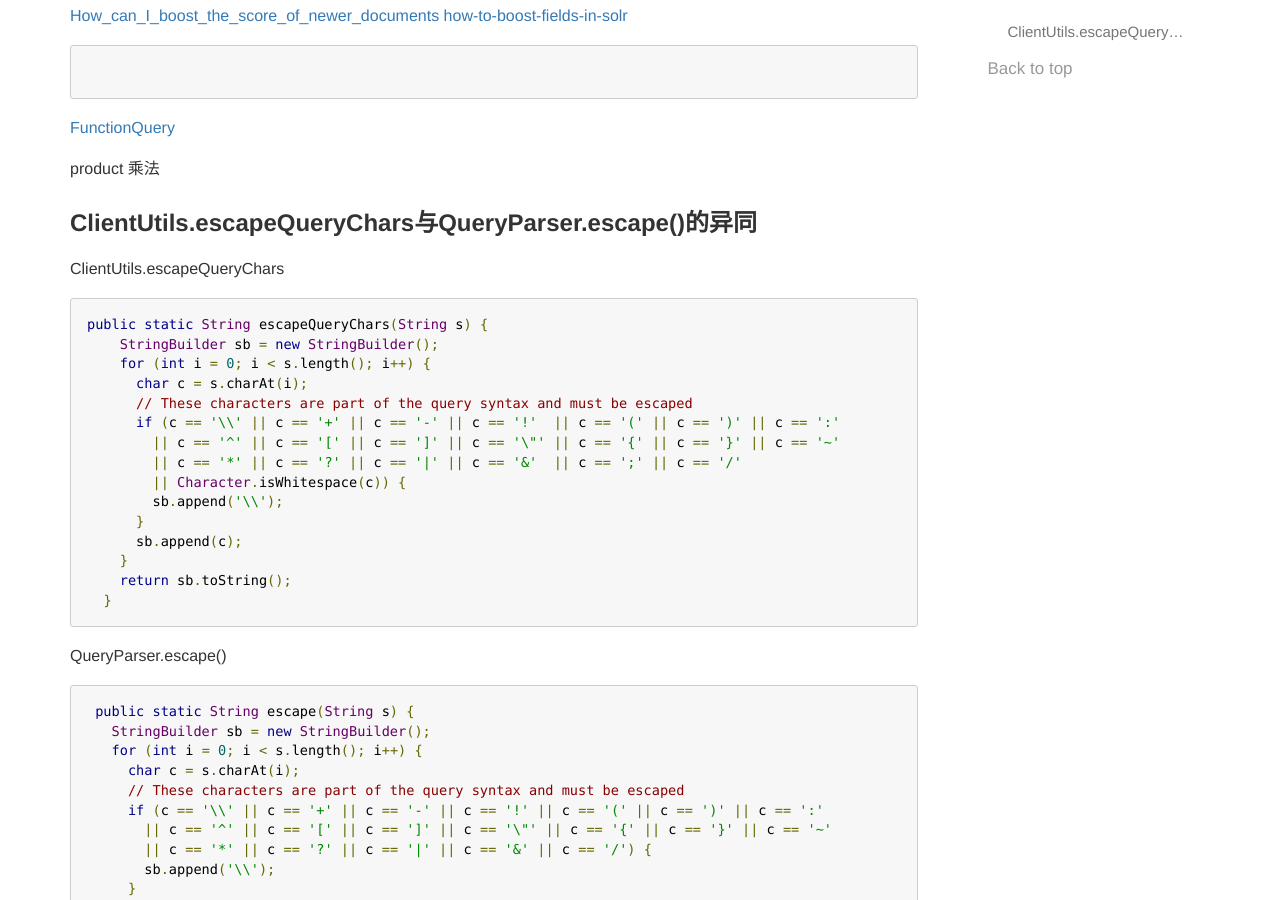
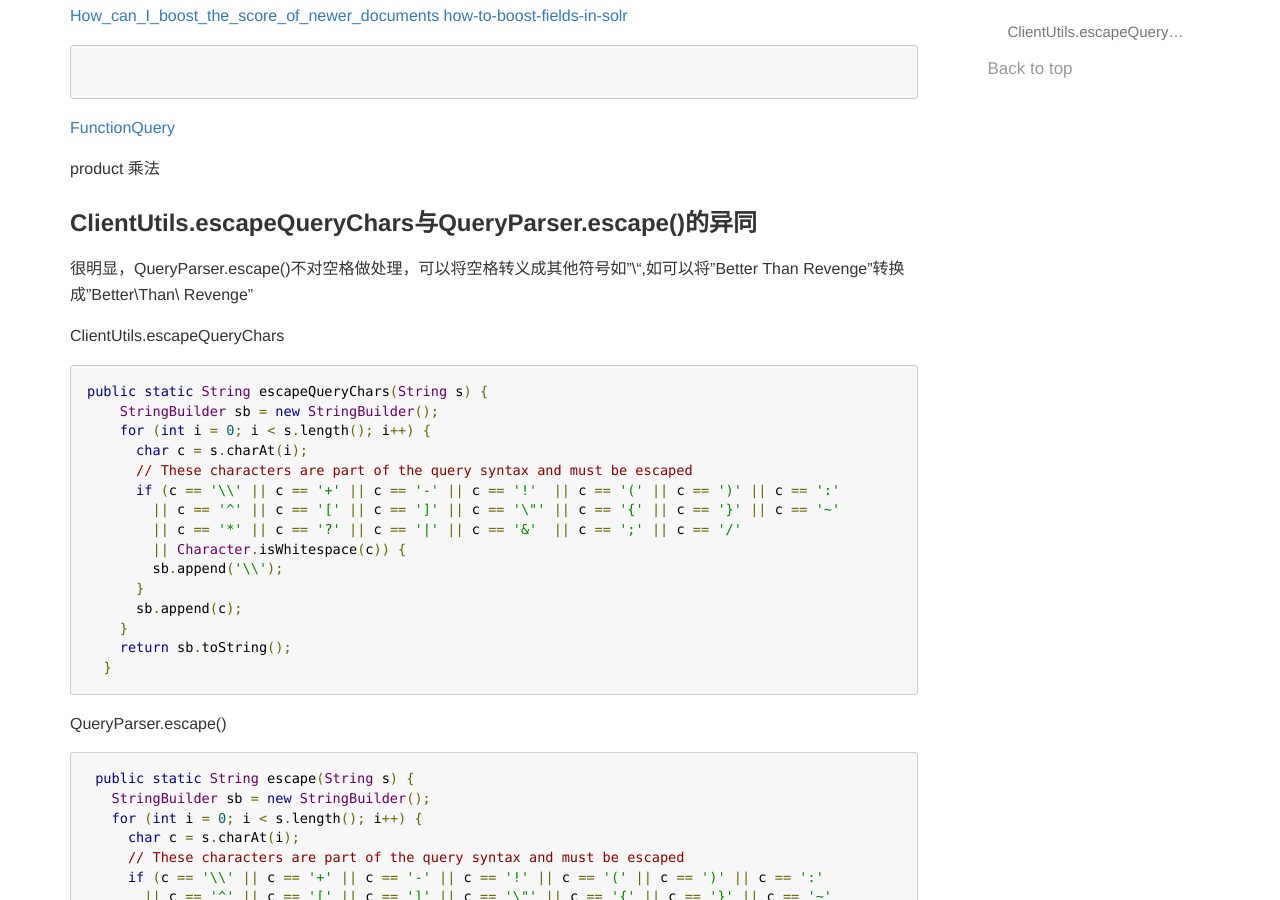
Before and after one commit to luyee/2pc.github.io, a Jekyll site: the page built from _posts/Search/2015-09-17-Solr5.md, in a window 1280 px wide and 900 px high, scrolled down 3352 px. Built offline with Jekyll 4.4.1, drawn with Linux system fonts in a browser that asks for light colours; comment, search, counter and statistics services are not loaded.

Commit message:
Update 2015-09-17-Solr5.md

````diff
--- a/_posts/Search/2015-09-17-Solr5.md
+++ b/_posts/Search/2015-09-17-Solr5.md
@@ -183,6 +183,8 @@ product 乘法
 
 ### ClientUtils.escapeQueryChars与QueryParser.escape()的异同
 
+很明显，QueryParser.escape()不对空格做处理，可以将空格转义成其他符号如"\\",如可以将"Better Than Revenge"转换成"Better\Than\ Revenge"
+
 ClientUtils.escapeQueryChars
 
 ```
````
